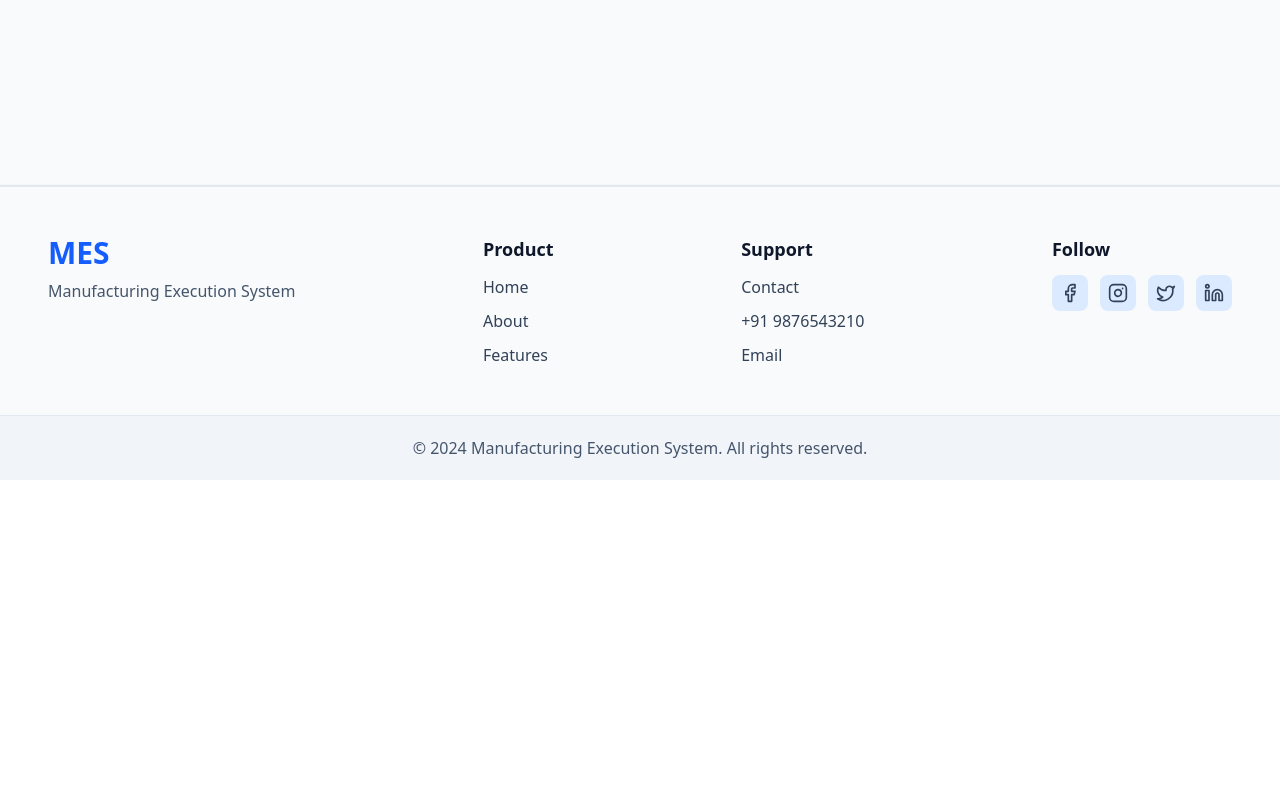
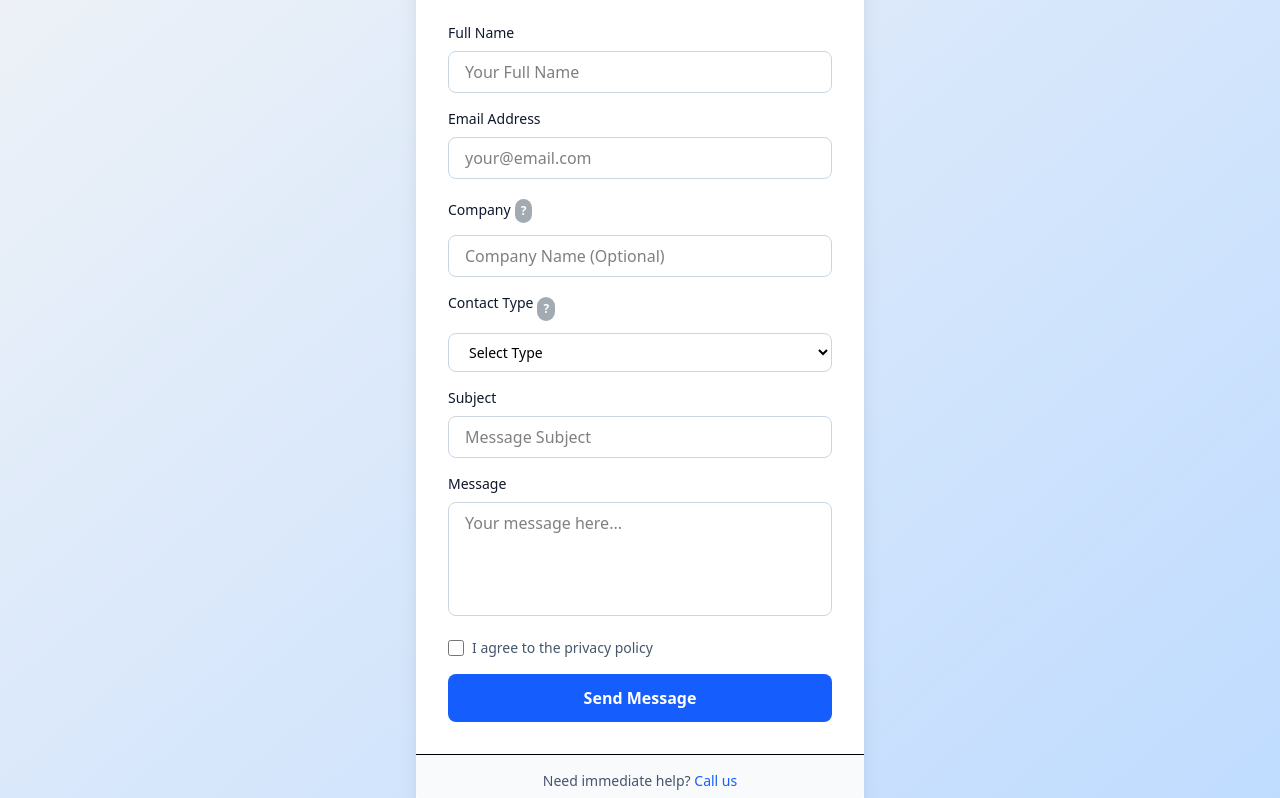
Before and after one commit to SidusSolvere/manufacturing-execution-system, a React (Vite) app in the folder client/: page /contact in a window 1280 px wide. Shown: the part 320-1118 px from the top of the page. Before the commit the page ends 800 px from the top, so only its background shows below. Built offline with nearby package versions, Linux system fonts and the light colour scheme.

Commit message:
Contact page updated

```diff
--- a/client/src/pages/contact/contact.jsx
+++ b/client/src/pages/contact/contact.jsx
@@ -1,9 +1,184 @@
-function Contact(){
-return(
-<>
-Contact
-</>
-);
+import { useState } from "react";
+import { Link } from "react-router-dom";
 
+function Contact() {
+  // 1. State Initialization (Individual states for form inputs)
+  const [fullName, setFullName] = useState("");
+  const [email, setEmail] = useState("");
+  const [company, setCompany] = useState("");
+  const [subject, setSubject] = useState("");
+  const [message, setMessage] = useState("");
+  const [contactType, setContactType] = useState("Select");
+
+  // 2. Submission & Validation Logic
+  const handleSubmit = (e) => {
+    e.preventDefault();
+
+    if (contactType === "Select") {
+      alert("Please select the contact type!");
+      return;
+    }
+
+    // Log contact form data
+    console.log("Contact Form Submitted:", { fullName, email, company, subject, message, contactType });
+
+    // 3. Solution: Resetting all states after successful submission
+    setFullName("");
+    setEmail("");
+    setCompany("");
+    setSubject("");
+    setMessage("");
+    setContactType("Select");
+  };
+
+  return (
+    <div className="min-h-screen bg-linear-to-br from-gray-100 to-blue-200 flex items-center justify-center px-4 py-8 sm:py-12">
+      <div className="w-full max-w-sm md:max-w-md bg-white rounded-lg shadow-xl">
+
+        {/* Header Section */}
+        <div className="bg-blue-600 text-white rounded-t-2xl p-6 md:p-8 text-center">
+          <div className="w-12 md:w-16 h-12 md:h-16 bg-white rounded-lg flex items-center justify-center mx-auto mb-3 md:mb-4">
+            <span className="text-blue-600 text-xl md:text-2xl font-bold">MES</span>
+          </div>
+          <h1 className="text-2xl md:text-3xl font-bold">Contact Us</h1>
+        </div>
+
+        {/* Form Start */}
+        <form onSubmit={handleSubmit} className="p-6 md:p-8 space-y-4">
+
+          {/* Full Name Input */}
+          <div>
+            <label className="block text-xs md:text-sm font-medium text-slate-900 mb-1 md:mb-2">Full Name</label>
+            <input
+              type="text"
+              value={fullName}
+              onChange={(e) => setFullName(e.target.value)}
+              placeholder="Your Full Name"
+              className="w-full px-3 md:px-4 py-2 border border-slate-300 rounded-lg focus:ring-2 focus:ring-blue-600 outline-none text-sm md:text-base"
+              required
+            />
+          </div>
+
+          {/* Email Input */}
+          <div>
+            <label className="block text-xs md:text-sm font-medium text-slate-900 mb-1 md:mb-2">Email Address</label>
+            <input
+              type="email"
+              value={email}
+              onChange={(e) => setEmail(e.target.value)}
+              placeholder="your@email.com"
+              className="w-full px-3 md:px-4 py-2 border border-slate-300 rounded-lg focus:ring-2 focus:ring-blue-600 outline-none text-sm md:text-base"
+              required
+            />
+          </div>
+
+          {/* Company Input */}
+          <div>
+            <label className="block text-xs md:text-sm font-medium text-slate-900 mb-1 md:mb-2">Company
+              {/* Tooltip */}
+              <div className="relative group inline-block">
+                <button type="button" className="px-1.5 py-0.5 md:py-1 m-1 bg-gray-600/50 text-white rounded-full font-bold text-xs">?</button>
+                <div className="absolute w-48 md:w-56 left-1/2 mt-2 px-2 border border-solid bg-white text-gray-700 shadow-xl rounded-xl opacity-0 group-hover:opacity-100 transition duration-400 z-10 text-xs md:text-sm">
+                  <strong>Enter your company name</strong> if you are contacting on behalf of an organization
+                </div>
+              </div>
+            </label>
+            <input
+              type="text"
+              value={company}
+              onChange={(e) => setCompany(e.target.value)}
+              placeholder="Company Name (Optional)"
+              className="w-full px-3 md:px-4 py-2 border border-slate-300 rounded-lg focus:ring-2 focus:ring-blue-600 outline-none text-sm md:text-base"
+            />
+          </div>
+
+          {/* Contact Type Input */}
+          <div>
+            <label className="flex text-xs md:text-sm font-medium text-slate-900 mb-1 md:mb-2">Contact Type
+              {/* Tooltip */}
+              <div className="relative group inline-block">
+                <button type="button" className="px-1.5 py-0.5 md:py-1 m-1 bg-gray-600/50 text-white rounded-full font-bold text-xs">?</button>
+                <div className="absolute w-48 md:w-56 left-1/2 mt-2 px-2 border border-solid bg-white text-gray-700 shadow-xl rounded-xl opacity-0 group-hover:opacity-100 transition duration-400 z-10 text-xs md:text-sm">
+                  <strong>Select the reason</strong> for contacting us to help us serve you better
+                </div>
+              </div>
+            </label>
+            <select
+              value={contactType}
+              onChange={(e) => setContactType(e.target.value)}
+              className="w-full px-3 md:px-4 py-2 border border-slate-300 rounded-lg focus:ring-2 focus:ring-blue-600 outline-none text-xs md:text-sm"
+              required
+            >
+              <option value="Select">Select Type</option>
+              <option value="demo">Request Demo</option>
+              <option value="pricing">Pricing & Licensing</option>
+              <option value="implementation">Implementation Support</option>
+              <option value="integration">System Integration</option>
+              <option value="consultation">Technical Consultation</option>
+              <option value="partnership">Partnership Inquiry</option>
+              <option value="support">Technical Support</option>
+              <option value="feedback">Product Feedback</option>
+            </select>
+          </div>
+
+          {/* Subject Input */}
+          <div>
+            <label className="block text-xs md:text-sm font-medium text-slate-900 mb-1 md:mb-2">Subject</label>
+            <input
+              type="text"
+              value={subject}
+              onChange={(e) => setSubject(e.target.value)}
+              placeholder="Message Subject"
+              className="w-full px-3 md:px-4 py-2 border border-slate-300 rounded-lg focus:ring-2 focus:ring-blue-600 outline-none text-sm md:text-base"
+              required
+            />
+          </div>
+
+          {/* Message Input */}
+          <div>
+            <label className="block text-xs md:text-sm font-medium text-slate-900 mb-1 md:mb-2">Message</label>
+            <textarea
+              value={message}
+              onChange={(e) => setMessage(e.target.value)}
+              placeholder="Your message here..."
+              rows="4"
+              className="w-full px-3 md:px-4 py-2 border border-slate-300 rounded-lg focus:ring-2 focus:ring-blue-600 outline-none text-sm md:text-base resize-none"
+              required
+            />
+          </div>
+
+          {/* Terms Checkbox */}
+          <div className="flex justify-start">
+            <label className="flex items-center">
+              <input type="checkbox" className="w-4 h-4" required />
+              <span className="ml-2 text-xs md:text-sm text-slate-600">I agree to the privacy policy</span>
+            </label>
+          </div>
+
+          {/* Submit Button */}
+          <button
+            type="submit"
+            className="w-full px-3 md:px-4 py-2 md:py-3 bg-blue-600 text-white font-semibold rounded-lg hover:bg-blue-700 transition duration-150 cursor-pointer text-sm md:text-base"
+          >
+            Send Message
+          </button>
+        </form>
+
+        {/* Footer */}
+        <div className="bg-slate-50 px-6 md:px-8 py-3 md:py-4 border-t text-center rounded-b-2xl">
+          <p className="text-xs md:text-sm text-slate-600">
+            Need immediate help?{" "}
+            <a
+              href="tel:+919876543210"
+              className="text-blue-600 hover:text-blue-800 font-medium"
+            >
+              Call us
+            </a>
+          </p>
+        </div>
+      </div>
+    </div>
+  );
 }
-export default Contact
+
+export default Contact;
```
